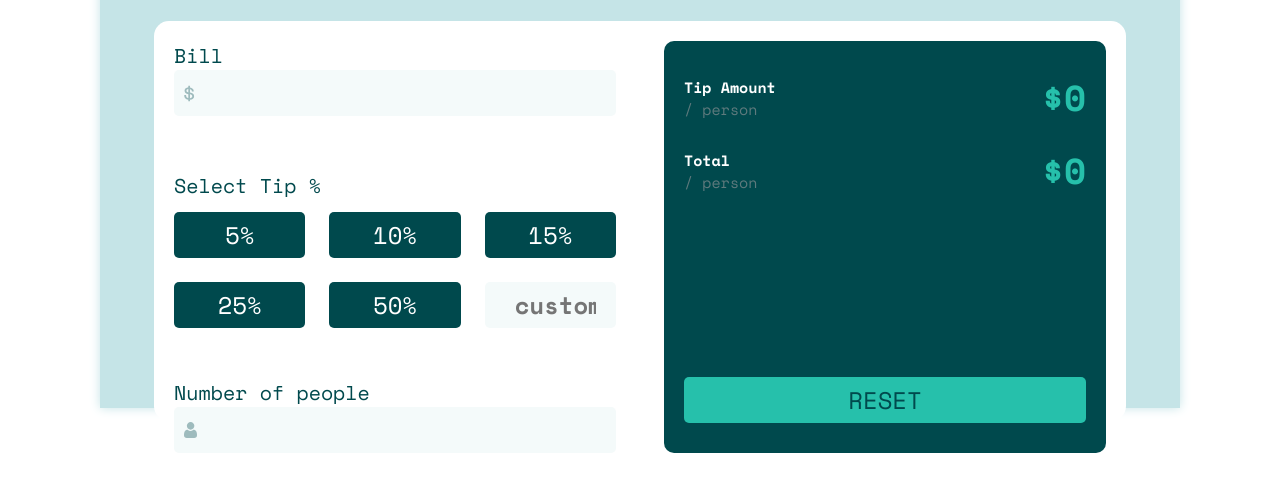
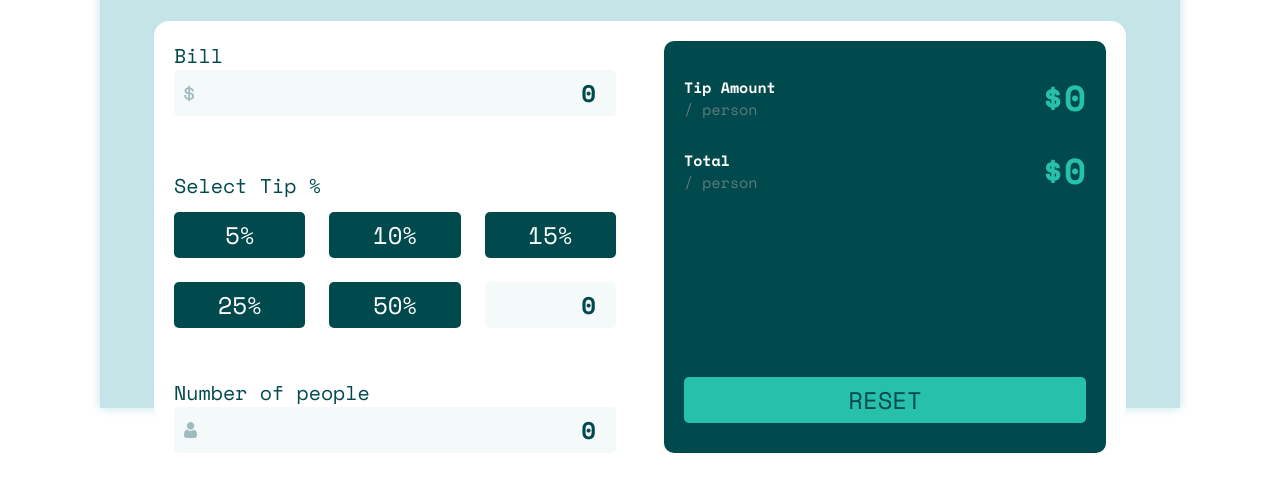
Before and after one commit to Aycom366/React-Tip-Calculator, a React (Create React App) app: page / in a window 1280 px wide. Shown: the part 292-784 px from the top of the page. Built offline with nearby package versions, Linux system fonts and the light colour scheme.

Commit message:
updated App.js
update some state values in app.js

```diff
--- a/src/App.js
+++ b/src/App.js
@@ -8,13 +8,13 @@ function App() {
   const [billError, setbillError] = useState(false);
   const [isbill, setIsBill] = useState(false);
   const [customError, setCustomError] = useState(false);
-  const [billValue, setBillValue] = useState();
+  const [billValue, setBillValue] = useState(0);
   const [tipAmount, setTipAmount] = useState(0);
-  const [customValue, setCustomValue] = useState("");
+  const [customValue, setCustomValue] = useState(0);
   const [totalBill, setTotalBill] = useState(0);
 
   //no of people
-  const [people, setPeople] = useState();
+  const [people, setPeople] = useState(0);
 
   //error validations
   const [ispeople, setIsPeople] = useState(true);
@@ -25,7 +25,7 @@ function App() {
     setIsBill(false);
     setBillValue(0);
     setTipAmount(0);
-    setCustomValue();
+    setCustomValue(0);
     setTotalBill(0);
     setPeople(0);
   };
```
